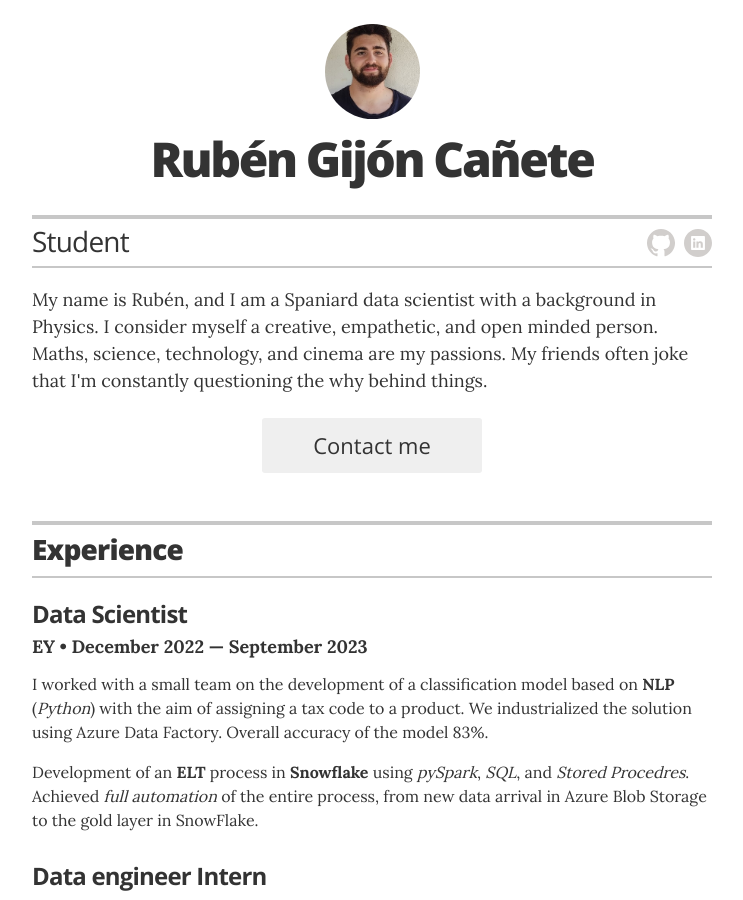
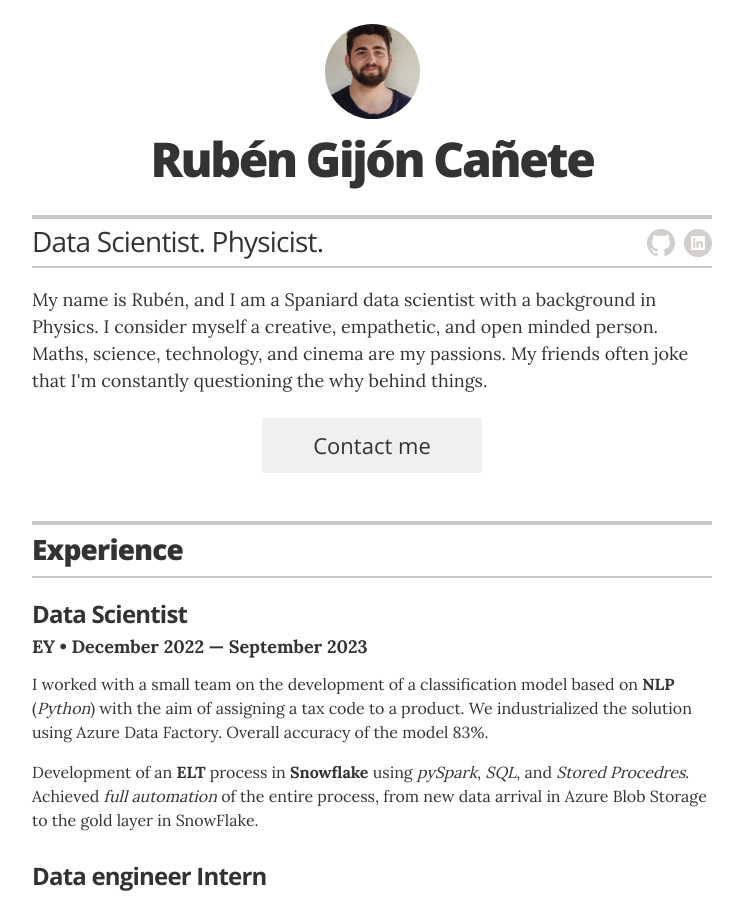
Before and after one commit to rubzip/rubzip.github.io, a Jekyll site: the page built from index.html, in a window 1280 px wide and 900 px high. Shown: the whole window, without its empty margins (268-1011 px from the left). Built offline with Jekyll 4.4.1, drawn with Linux system fonts in a browser that asks for light colours.

Commit message:
Update _config.yml

```diff
--- a/_config.yml
+++ b/_config.yml
@@ -11,7 +11,7 @@ sass:
 # Resume settings
 resume_avatar:                  "true"
 resume_name:                    "Rubén Gijón Cañete"
-resume_title:                   "Student"
+resume_title:                   "Data Scientist. Physicist."
 
 # used for the contact button in _layouts/resume.html
 resume_contact_email:           "rubgij@gmail.com"
```
